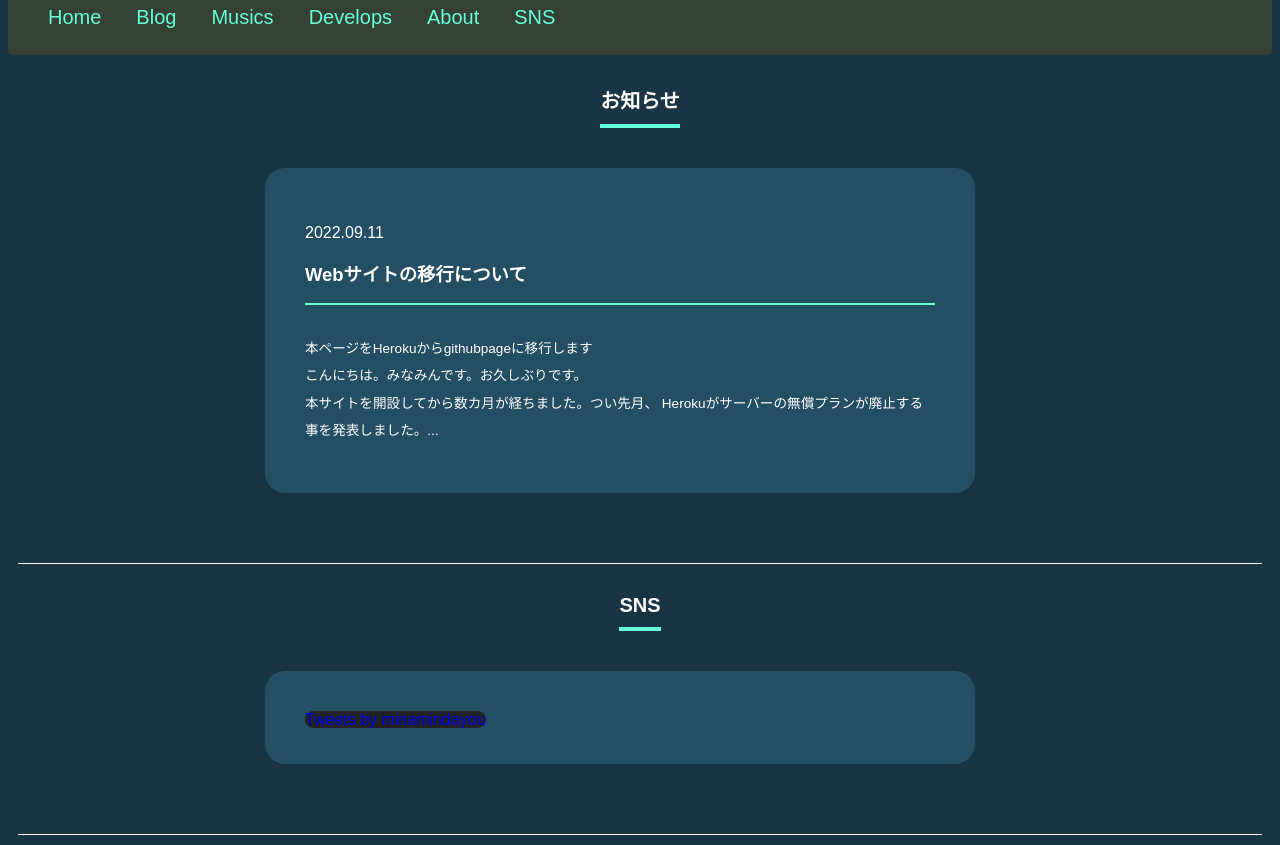
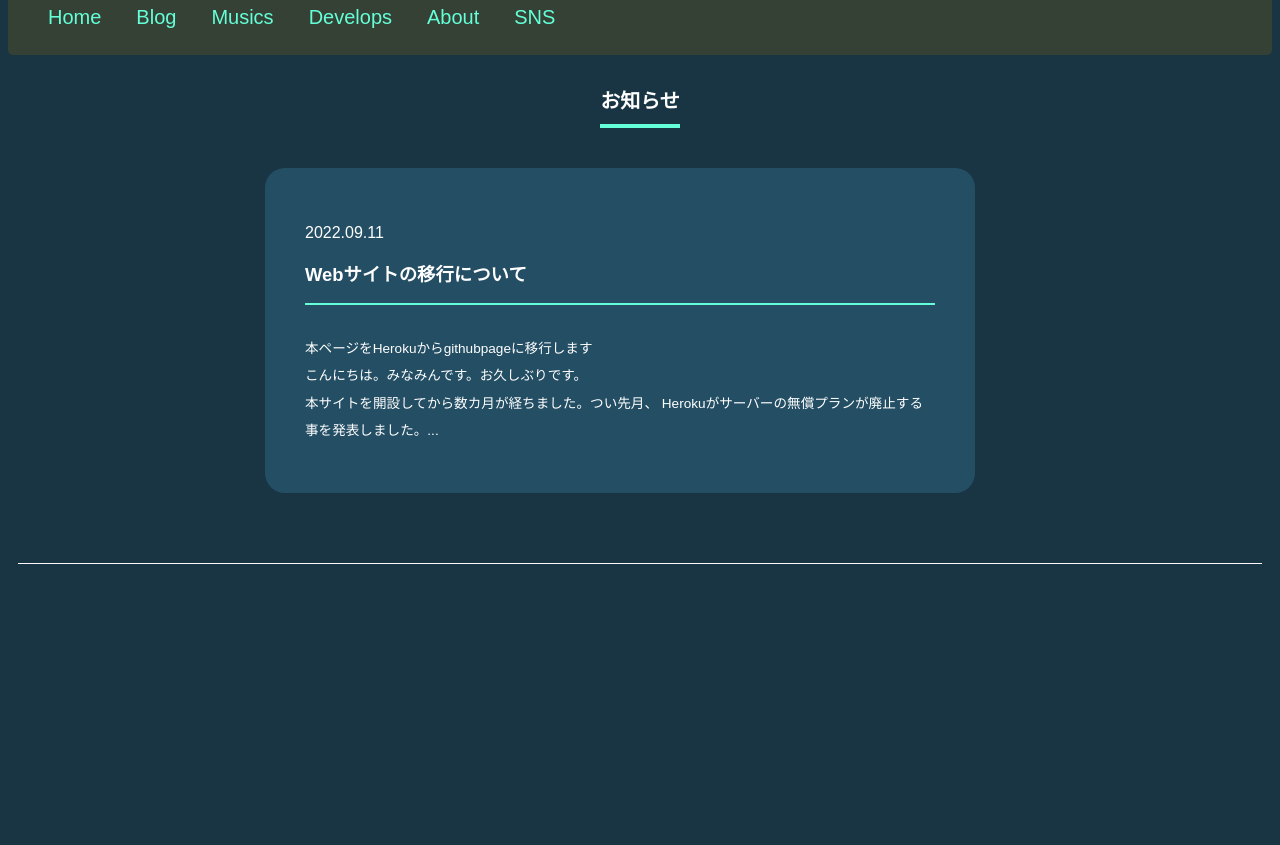
Before and after one commit to Minamin1234/minamin1234.github.io, a plain HTML site: page index.html in a window 1280 px wide. Shown: the part 74-919 px from the top of the page. After the commit the page ends 800 px from the top, so only its background shows below. Drawn offline with Linux system fonts and the light colour scheme.

Commit message:
update: 修正

```diff
--- a/index.html
+++ b/index.html
@@ -50,14 +50,5 @@
                 </a>
             </div>
         </main>
-
-        <main class="info">
-            <div class="contents">
-                <h1>SNS</h1>
-                <article id="twitter">
-                    <a class="twitter-timeline" data-height="1000" data-theme="dark" href="https://twitter.com/minamindayou?ref_src=twsrc%5Etfw">Tweets by minamindayou</a> <script async src="https://platform.twitter.com/widgets.js" charset="utf-8"></script>
-                </article>
-            </div>
-        </main>
     </body>
 </html>
```
